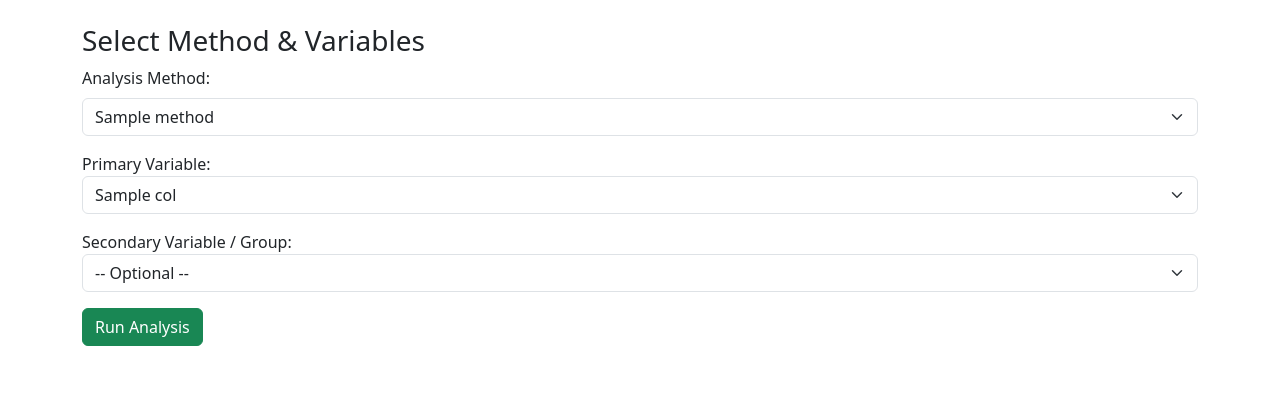
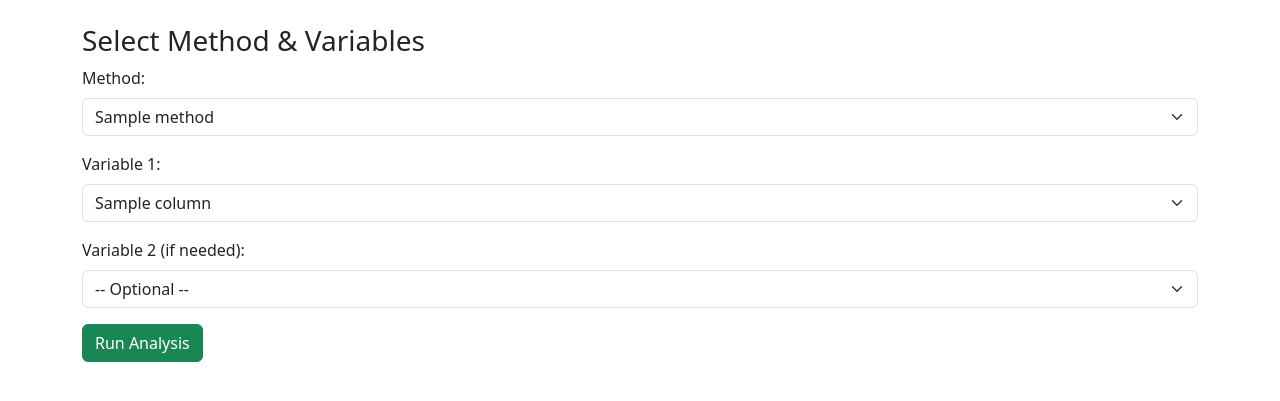
Before and after one commit to Kidanedg/stat-decision-maker, a Flask app: template templates/methods.html in a window 1280 px wide. Shown: the part 56-457 px from the top of the page. Run offline with Flask 3, Linux system fonts and the light colour scheme; the template is opened without the code that fills it: most values are stand-ins (such as "Sample title", 1, 10 or a date in 2020).

Commit message:
Update methods.html

```diff
--- a/templates/methods.html
+++ b/templates/methods.html
@@ -3,24 +3,24 @@
 <h3>Select Method & Variables</h3>
 <form method="POST">
   <div class="mb-3">
-        <label for="method" class="form-label">Analysis Method:</label>
-        <select class="form-select" id="method" name="method">
-            {% for key, name in methods.items() %}
-            <option value="{{ key }}">{{ name }}</option>
+    <label class="form-label">Method:</label>
+    <select class="form-select" name="method">
+      {% for k, v in methods.items() %}
+      <option value="{{ k }}">{{ v }}</option>
       {% endfor %}
     </select>
   </div>
   <div class="mb-3">
-        <label for="var1">Primary Variable:</label>
+    <label class="form-label">Variable 1:</label>
     <select class="form-select" name="var1">
-            {% for col in columns %}<option>{{ col }}</option>{% endfor %}
+      {% for c in columns %}<option>{{ c }}</option>{% endfor %}
     </select>
   </div>
   <div class="mb-3">
-        <label for="var2">Secondary Variable / Group:</label>
+    <label class="form-label">Variable 2 (if needed):</label>
     <select class="form-select" name="var2">
       <option value="">-- Optional --</option>
-            {% for col in columns %}<option>{{ col }}</option>{% endfor %}
+      {% for c in columns %}<option>{{ c }}</option>{% endfor %}
     </select>
   </div>
   <button class="btn btn-success">Run Analysis</button>
```
Lines whose indentation alone changed are shown as unchanged.
